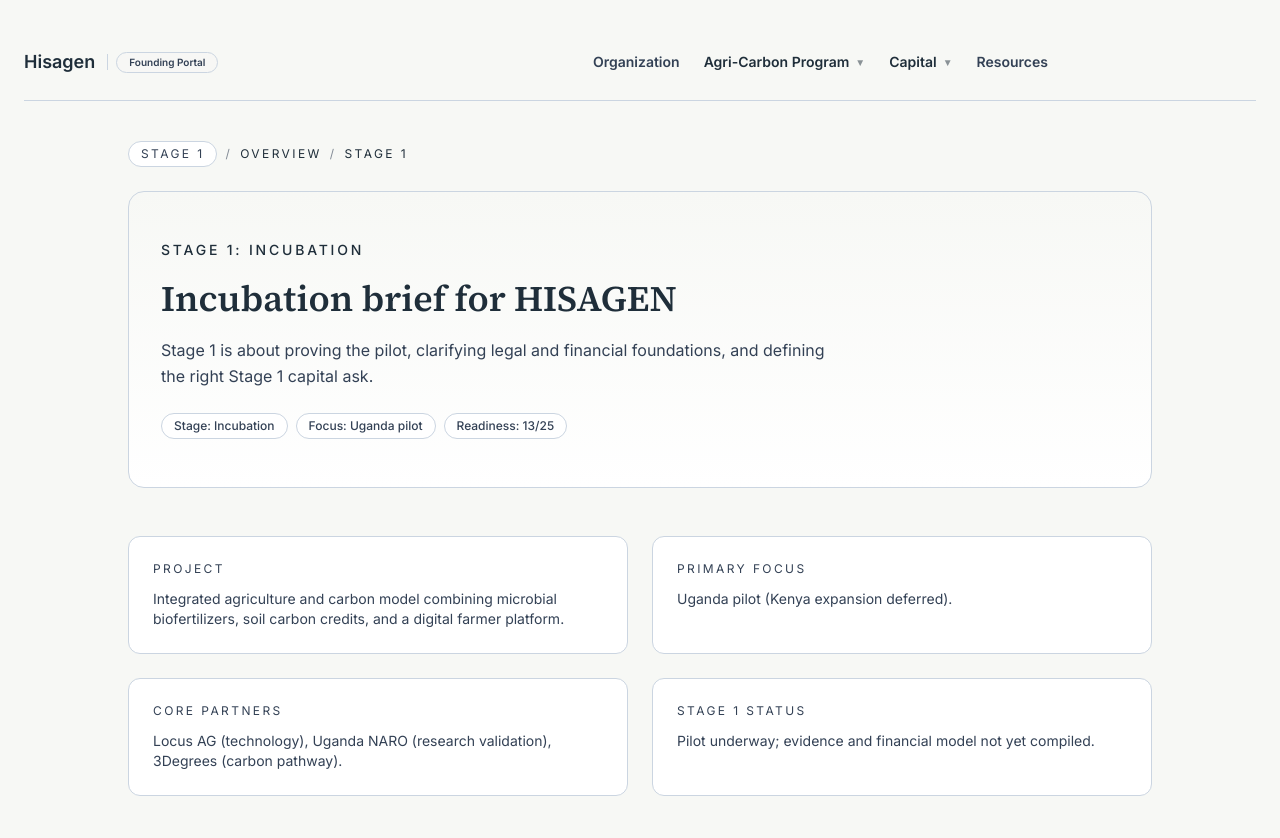
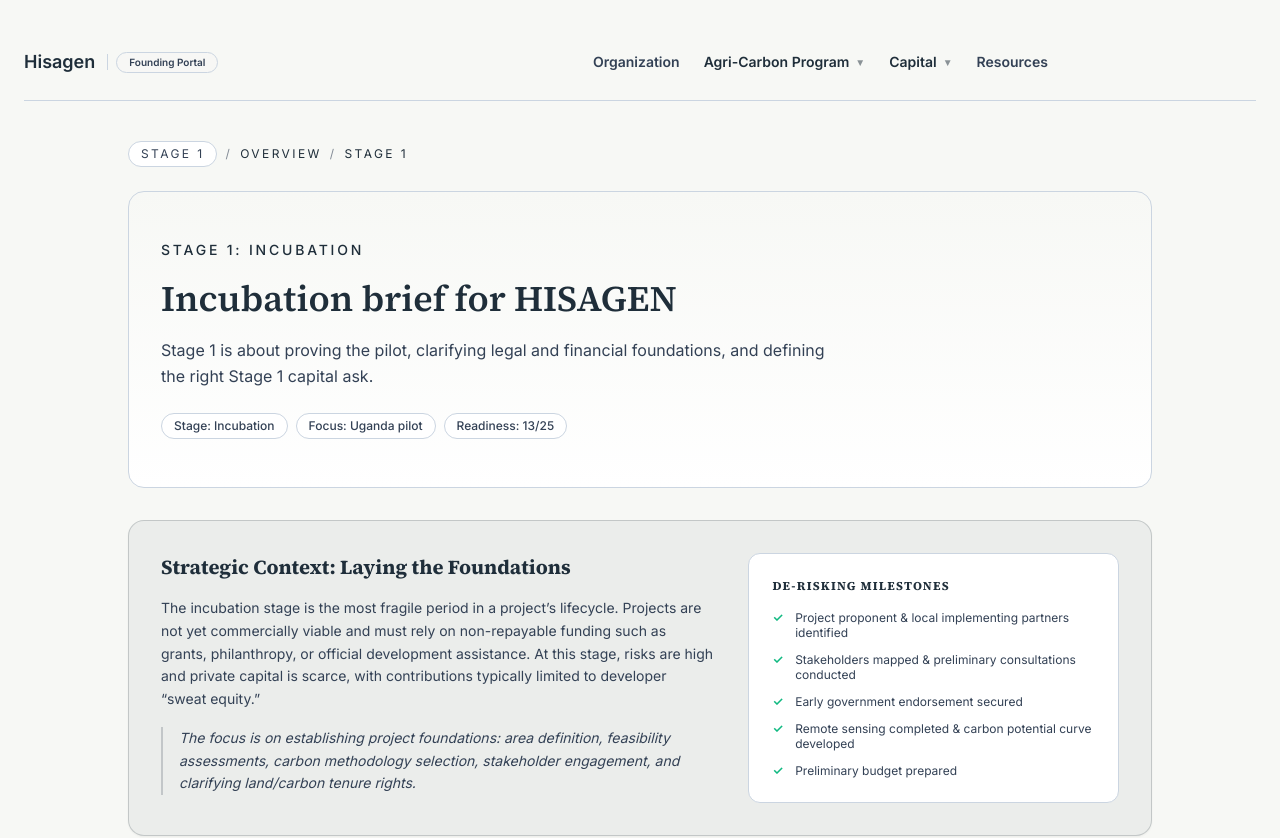
Before and after one commit to juakali100/hisagen, a Next.js app: page /stage-1 in a window 1280 px wide. Shown: the top 838 px of the page. Built offline with nearby package versions, Linux system fonts and the light colour scheme.

Commit message:
Add Strategic Context and De-risking Milestones to Stage 1 page

```diff
--- a/src/app/stage-1/page.tsx
+++ b/src/app/stage-1/page.tsx
@@ -69,6 +69,41 @@ export default function Stage1Page() {
           <span className="rounded-full border border-mist bg-white px-3 py-1">Stage: Incubation</span>
           <span className="rounded-full border border-mist bg-white px-3 py-1">Focus: Uganda pilot</span>
           <span className="rounded-full border border-mist bg-white px-3 py-1">Readiness: 13/25</span>
+        </div>
+      </section>
+
+      <section className="mt-8 rounded-2xl border border-secondary/20 bg-secondary/5 p-8 shadow-sm">
+        <div className="flex flex-col md:flex-row gap-8">
+          <div className="md:w-3/5">
+            <h2 className="text-xl font-bold text-secondary">Strategic Context: Laying the Foundations</h2>
+            <p className="mt-4 text-sm leading-relaxed text-slate">
+              The incubation stage is the most fragile period in a project’s lifecycle. Projects are not yet commercially viable
+              and must rely on non-repayable funding such as grants, philanthropy, or official development assistance.
+              At this stage, risks are high and private capital is scarce, with contributions typically limited to developer
+              “sweat equity.”
+            </p>
+            <p className="mt-4 text-sm leading-relaxed text-slate italic border-l-2 border-secondary/20 pl-4">
+              The focus is on establishing project foundations: area definition, feasibility assessments, carbon methodology
+              selection, stakeholder engagement, and clarifying land/carbon tenure rights.
+            </p>
+          </div>
+          <div className="md:w-2/5 rounded-xl bg-white p-6 border border-mist">
+            <h3 className="text-xs font-bold text-secondary uppercase tracking-widest mb-4">De-risking Milestones</h3>
+            <ul className="space-y-3">
+              {[
+                "Project proponent & local implementing partners identified",
+                "Stakeholders mapped & preliminary consultations conducted",
+                "Early government endorsement secured",
+                "Remote sensing completed & carbon potential curve developed",
+                "Preliminary budget prepared"
+              ].map((milestone) => (
+                <li key={milestone} className="flex gap-3 text-xs text-slate leading-tight">
+                  <span className="text-emerald-500 font-bold">✓</span>
+                  {milestone}
+                </li>
+              ))}
+            </ul>
+          </div>
         </div>
       </section>
 
```
